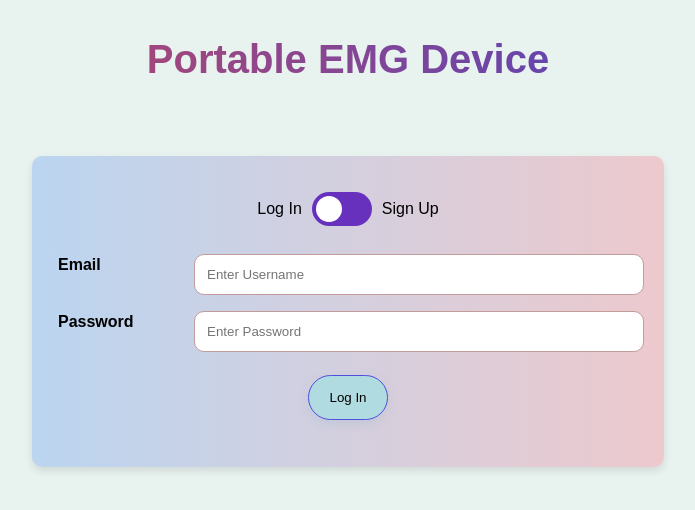
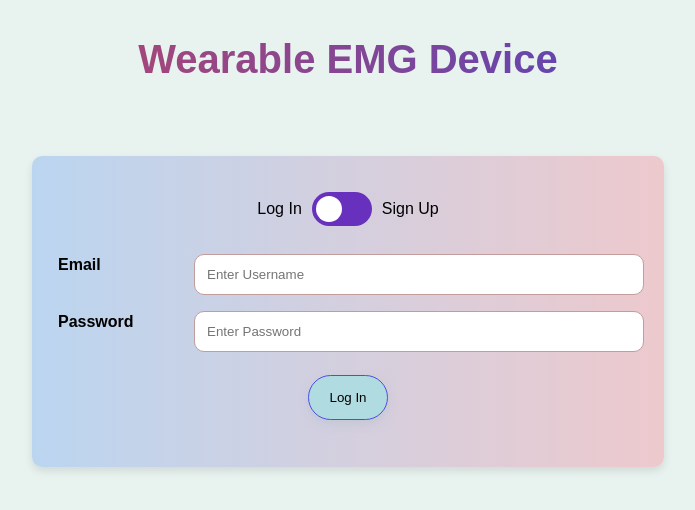
Before and after one commit to Subhash63611/PORTABLE-EMG-DEVICE_2, a plain HTML site: page index.html in a window 1280 px wide. Shown: the whole page, without its empty margins (292-987 px from the left). Drawn offline with nearby package versions, Linux system fonts and the light colour scheme; no server answers; files whose address does not match are found by name.

Commit message:
Update index.html

```diff
--- a/index.html
+++ b/index.html
@@ -46,7 +46,7 @@
 <body>
   <!--TOP BAR-->
   <div>
-    <h1 class="topnav">Portable EMG Device</h1>
+    <h1 class="topnav">Wearable EMG Device</h1>
   </div>
 
   <div id="authentication-bar">
```
